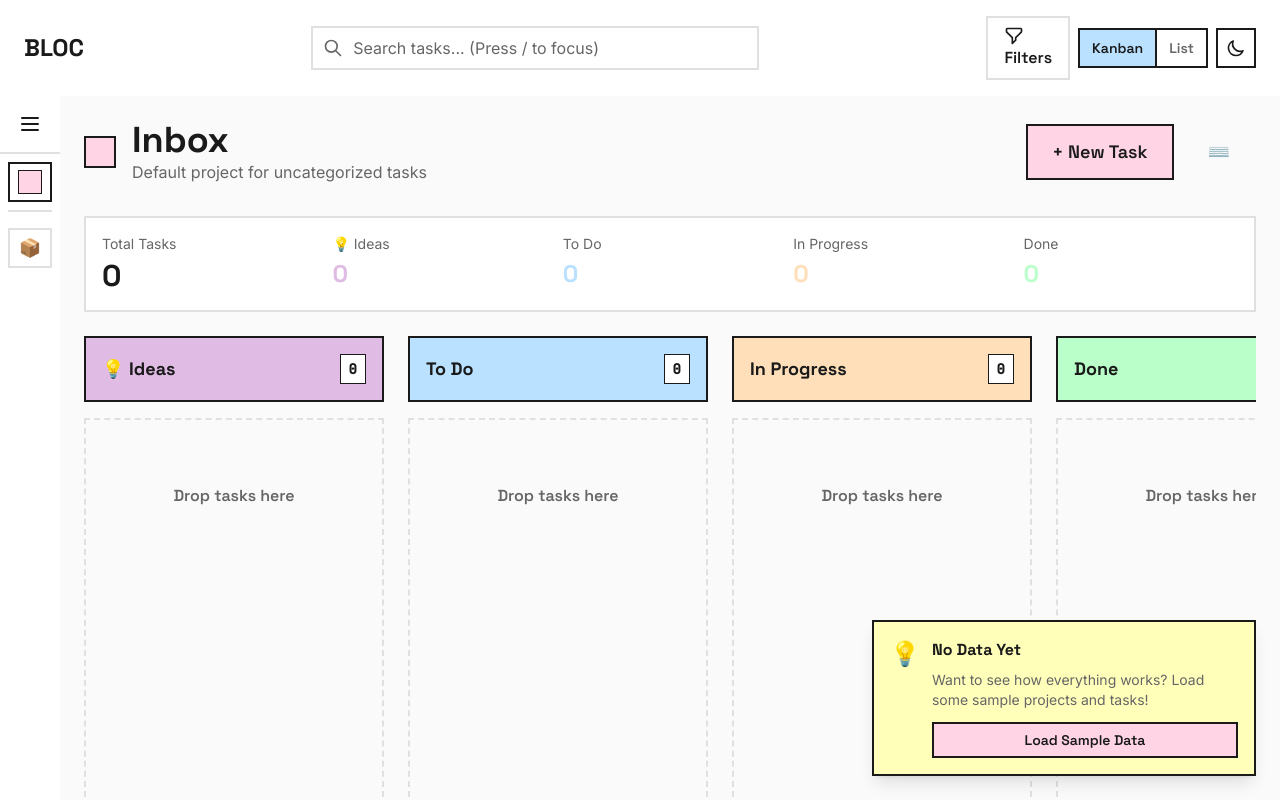
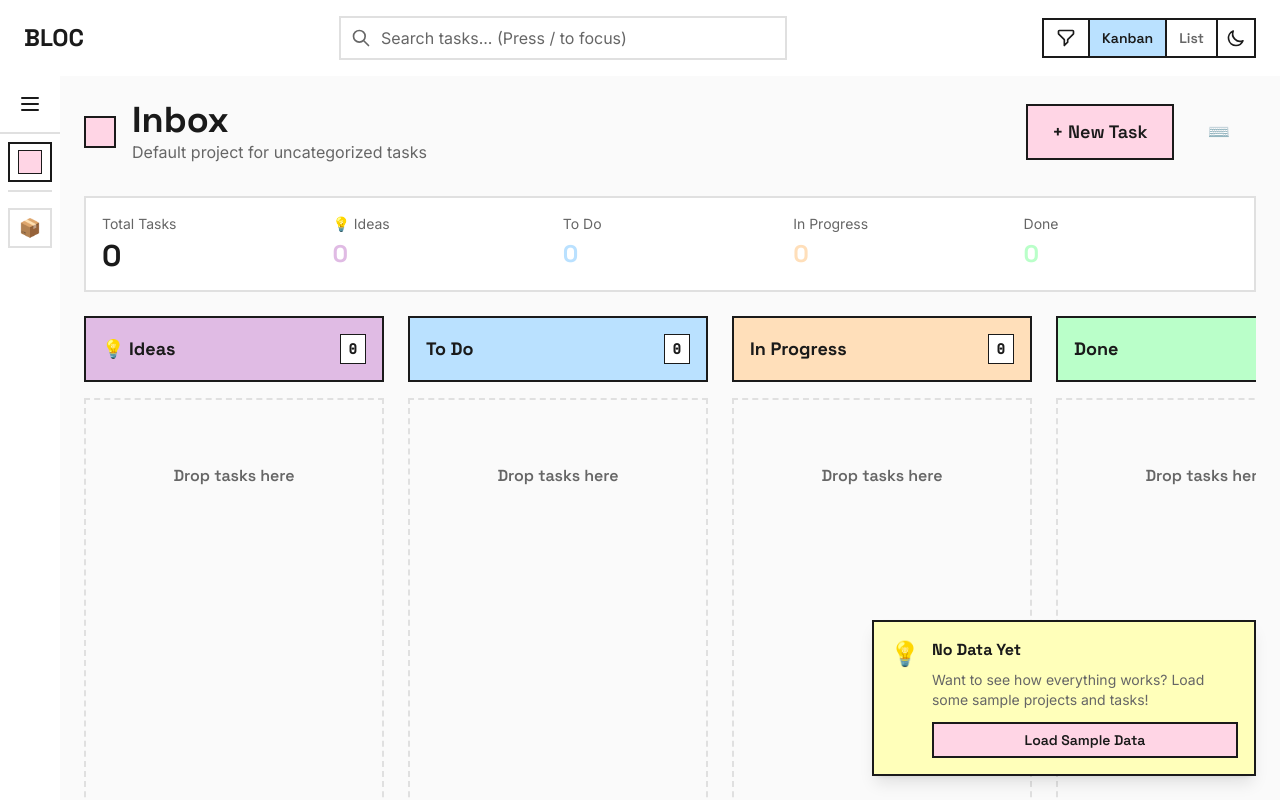
Before and after one commit to iamibm01/bloc-todo-app, a React (Vite) app: page / in a window 1280 px wide. Built offline with nearby package versions, Linux system fonts and the light colour scheme.

Commit message:
styled filter panel button and changed filter panel behavior

```diff
--- a/src/components/common/FilterPanel.tsx
+++ b/src/components/common/FilterPanel.tsx
@@ -1,4 +1,4 @@
-import { useState } from 'react';
+import { useState, useRef, useEffect } from 'react';
 import { motion, AnimatePresence } from 'framer-motion';
 import { Button, Select } from '@/components/common';
 import { SelectOption } from '@/components/common';
@@ -14,6 +14,7 @@ interface FilterPanelProps {
   availableTags: string[];
   onFiltersChange: (filters: Filters) => void;
   onClearFilters: () => void;
+  hasActiveFilters?: boolean;
 }
 
 // ==========================================
@@ -25,8 +26,10 @@ export function FilterPanel({
   availableTags,
   onFiltersChange,
   onClearFilters,
+  hasActiveFilters,
 }: FilterPanelProps) {
   const [isOpen, setIsOpen] = useState(false);
+  const panelRef = useRef<HTMLDivElement>(null);
 
   // Priority options
   const priorityOptions: SelectOption[] = [
@@ -81,22 +84,47 @@ export function FilterPanel({
     }
   };
 
-  // Check if any filters are active
-  const hasActiveFilters =
-    filters.priority || (filters.tags && filters.tags.length > 0) || filters.dateRange;
+  // Close panel when clicking outside
+  useEffect(() => {
+    const handleClickOutside = (event: MouseEvent) => {
+      if (panelRef.current && !panelRef.current.contains(event.target as Node)) {
+        setIsOpen(false);
+      }
+    };
+
+    if (isOpen) {
+      document.addEventListener('mousedown', handleClickOutside);
+    }
+
+    return () => {
+      document.removeEventListener('mousedown', handleClickOutside);
+    };
+  }, [isOpen]);
+
+  // Get selected and unselected tags
+  const selectedTags = availableTags.filter((tag) => filters.tags?.includes(tag));
+  const unselectedTags = availableTags.filter((tag) => !filters.tags?.includes(tag));
 
   return (
-    <div className="relative">
-      {/* Filter Toggle Button */}
-      <div className="flex items-center gap-2">
-        <Button
+    <div className="relative" ref={panelRef}>
+      {/* Filter Button */}
+      <button
         onClick={() => setIsOpen(!isOpen)}
-          variant="secondary"
-          className="relative"
+        className={`
+          relative px-3 py-2 border-2 border-light-text-primary dark:border-dark-text-primary
+          transition-colors duration-200
+          ${
+            isOpen || hasActiveFilters
+              ? 'bg-pastel-pink dark:bg-muted-pink'
+              : 'bg-light-surface dark:bg-dark-surface hover:bg-light-bg dark:hover:bg-dark-bg'
+          }
+        `}
+        aria-label="Toggle filters"
       >
+        {/* Funnel Icon */}
         <svg
           xmlns="http://www.w3.org/2000/svg"
-            className="h-5 w-5 mr-2"
+          className="h-5 w-5 text-light-text-primary dark:text-dark-text-primary"
           fill="none"
           viewBox="0 0 24 24"
           stroke="currentColor"
@@ -108,30 +136,43 @@ export function FilterPanel({
             d="M3 4a1 1 0 011-1h16a1 1 0 011 1v2.586a1 1 0 01-.293.707l-6.414 6.414a1 1 0 00-.293.707V17l-4 4v-6.586a1 1 0 00-.293-.707L3.293 7.293A1 1 0 013 6.586V4z"
           />
         </svg>
-          Filters
+
+        {/* Active Indicator Dot */}
         {hasActiveFilters && (
-            <span className="absolute -top-1 -right-1 w-3 h-3 bg-pastel-red dark:bg-muted-red rounded-full border border-light-text-primary dark:border-dark-text-primary" />
+          <span className="absolute -top-1 -right-1 w-3 h-3 bg-pastel-red dark:bg-muted-red rounded-full border-2 border-light-surface dark:border-dark-surface" />
         )}
-        </Button>
+      </button>
 
-        {hasActiveFilters && (
-          <Button onClick={onClearFilters} variant="ghost" size="sm">
-            Clear All
-          </Button>
-        )}
-      </div>
-
-      {/* Filter Panel */}
+      {/* Filter Panel Dropdown */}
       <AnimatePresence>
         {isOpen && (
           <motion.div
-            className="absolute top-full right-0 mt-2 w-96 bg-light-surface dark:bg-dark-surface border-2 border-light-text-primary dark:border-dark-text-primary p-4 z-50 shadow-lg"
+            className="absolute top-full right-0 mt-2 w-96 bg-light-surface dark:bg-dark-surface border-2 border-light-text-primary dark:border-dark-text-primary z-50 shadow-lg max-h-[calc(100vh-80px)] flex flex-col"
             initial={{ opacity: 0, y: -10 }}
             animate={{ opacity: 1, y: 0 }}
             exit={{ opacity: 0, y: -10 }}
             transition={{ duration: 0.2 }}
           >
-            <div className="space-y-4">
+            {/* Header - Fixed */}
+            <div className="flex items-center justify-between p-4 border-b-2 border-light-border dark:border-dark-border flex-shrink-0">
+              <h3 className="font-display font-bold text-light-text-primary dark:text-dark-text-primary">
+                Filters
+              </h3>
+              {hasActiveFilters && (
+                <button
+                  onClick={() => {
+                    onClearFilters();
+                    setIsOpen(false);
+                  }}
+                  className="text-xs text-pastel-red dark:text-muted-red hover:underline font-display font-semibold"
+                >
+                  Clear All
+                </button>
+              )}
+            </div>
+
+            {/* Scrollable Content */}
+            <div className="overflow-y-auto flex-1 p-4 space-y-4">
               {/* Priority Filter */}
               <div>
                 <Select
@@ -147,28 +188,54 @@ export function FilterPanel({
                 <div>
                   <label className="block mb-2 font-display font-semibold text-sm text-light-text-primary dark:text-dark-text-primary">
                     Filter by Tags
+                    {filters.tags && filters.tags.length > 0 && (
+                      <span className="ml-2 text-xs text-light-text-secondary dark:text-dark-text-secondary">
+                        ({filters.tags.length} selected)
+                      </span>
+                    )}
                   </label>
+
+                  {/* Selected Tags First */}
+                  {selectedTags.length > 0 && (
+                    <div className="mb-2">
+                      <p className="text-xs text-light-text-secondary dark:text-dark-text-secondary mb-1">
+                        Selected:
+                      </p>
                       <div className="flex flex-wrap gap-2">
-                    {availableTags.map((tag) => {
-                      const isSelected = filters.tags?.includes(tag);
-                      return (
+                        {selectedTags.map((tag) => (
                           <button
                             key={tag}
                             onClick={() => handleTagToggle(tag)}
-                          className={`
-                            px-3 py-1 text-xs font-mono border-2 transition-all
-                            ${
-                              isSelected
-                                ? 'border-light-text-primary dark:border-dark-text-primary bg-pastel-accent dark:bg-muted-accent'
-                                : 'border-light-border dark:border-dark-border hover:border-light-text-secondary dark:hover:border-dark-text-secondary'
-                            }
-                          `}
+                            className="px-3 py-1 text-xs font-mono border-2 border-light-text-primary dark:border-dark-text-primary bg-pastel-accent dark:bg-muted-accent transition-all hover:scale-105"
+                          >
+                            ✓ {tag}
+                          </button>
+                        ))}
+                      </div>
+                    </div>
+                  )}
+
+                  {/* Unselected Tags - Scrollable if many */}
+                  {unselectedTags.length > 0 && (
+                    <div>
+                      {selectedTags.length > 0 && (
+                        <p className="text-xs text-light-text-secondary dark:text-dark-text-secondary mb-1">
+                          Available:
+                        </p>
+                      )}
+                      <div className="flex flex-wrap gap-2 max-h-80 overflow-y-auto p-2 border border-light-border dark:border-dark-border">
+                        {unselectedTags.map((tag) => (
+                          <button
+                            key={tag}
+                            onClick={() => handleTagToggle(tag)}
+                            className="px-3 py-1 text-xs font-mono border-2 border-light-border dark:border-dark-border hover:border-light-text-secondary dark:hover:border-dark-text-secondary transition-all hover:scale-105"
                           >
                             {tag}
                           </button>
-                      );
-                    })}
+                        ))}
                       </div>
+                    </div>
+                  )}
                 </div>
               )}
 
@@ -206,25 +273,17 @@ export function FilterPanel({
                   </div>
                 </div>
               </div>
+            </div>
 
-              {/* Apply/Close Button */}
-              <div className="pt-4 border-t-2 border-light-border dark:border-dark-border">
-                <Button onClick={() => setIsOpen(false)} variant="primary" fullWidth>
+            {/* Footer - Fixed */}
+            <div className="p-4 border-t-2 border-light-border dark:border-dark-border flex-shrink-0">
+              <Button onClick={() => setIsOpen(false)} variant="primary" fullWidth size="sm">
                 Apply Filters
               </Button>
-              </div>
             </div>
           </motion.div>
         )}
       </AnimatePresence>
-
-      {/* Backdrop to close panel */}
-      {isOpen && (
-        <div
-          className="fixed inset-0 z-40"
-          onClick={() => setIsOpen(false)}
-        />
-      )}
     </div>
   );
 }
--- a/src/components/layout/TopBar.tsx
+++ b/src/components/layout/TopBar.tsx
@@ -9,7 +9,6 @@ import { SearchBar, FilterPanel } from '@/components/common';
 // ==========================================
 
 interface TopBarProps {
-  onSearchFocus?: () => void;
   searchInputRef?: RefObject<HTMLInputElement | null>;
 }
 
@@ -28,6 +27,10 @@ export function TopBar({ searchInputRef }: TopBarProps) {
 
   // Get all unique tags from tasks
   const allTags = Array.from(new Set(tasks.flatMap((task) => task.tags)));
+
+  // Check if any filters are active
+  const hasActiveFilters =
+    filters.priority || (filters.tags && filters.tags.length > 0) || filters.dateRange;
 
   return (
     <header className="sticky top-0 z-50 bg-light-surface dark:bg-dark-surface border-b-3 border-light-text-primary dark:border-dark-text-primary">
@@ -50,18 +53,19 @@ export function TopBar({ searchInputRef }: TopBarProps) {
           />
         </div>
 
-        {/* Right: Filter + View Toggle + Theme Toggle */}
-        <div className="flex items-center gap-2">
-          {/* Filter Panel */}
+        {/* Right: Controls */}
+        <div className="flex items-center gap-0">
+          {/* Filter Button */}
           <FilterPanel
             filters={filters}
             availableTags={allTags}
             onFiltersChange={setFilters}
             onClearFilters={clearFilters}
+            hasActiveFilters={hasActiveFilters}
           />
 
           {/* View Mode Toggle */}
-          <div className="flex border-2 border-light-text-primary dark:border-dark-text-primary">
+          <div className="flex border-2 border-light-text-primary dark:border-dark-text-primary border-l-0">
             <button
               onClick={() => setViewMode('kanban')}
               className={`
@@ -95,7 +99,7 @@ export function TopBar({ searchInputRef }: TopBarProps) {
           {/* Theme Toggle */}
           <motion.button
             onClick={toggleTheme}
-            className="p-2 border-2 border-light-text-primary dark:border-dark-text-primary bg-light-surface dark:bg-dark-surface hover:bg-pastel-yellow dark:hover:bg-muted-yellow transition-colors"
+            className="p-2 border-2 border-light-text-primary dark:border-dark-text-primary border-l-0 bg-light-surface dark:bg-dark-surface hover:bg-pastel-yellow dark:hover:bg-muted-yellow transition-colors"
             whileHover={{ scale: 1.05 }}
             whileTap={{ scale: 0.95 }}
             aria-label="Toggle theme"
```
Also changed, not shown: src/utils/dummyData.ts (+20 -7 lines). Lines whose indentation alone changed are shown as unchanged.
